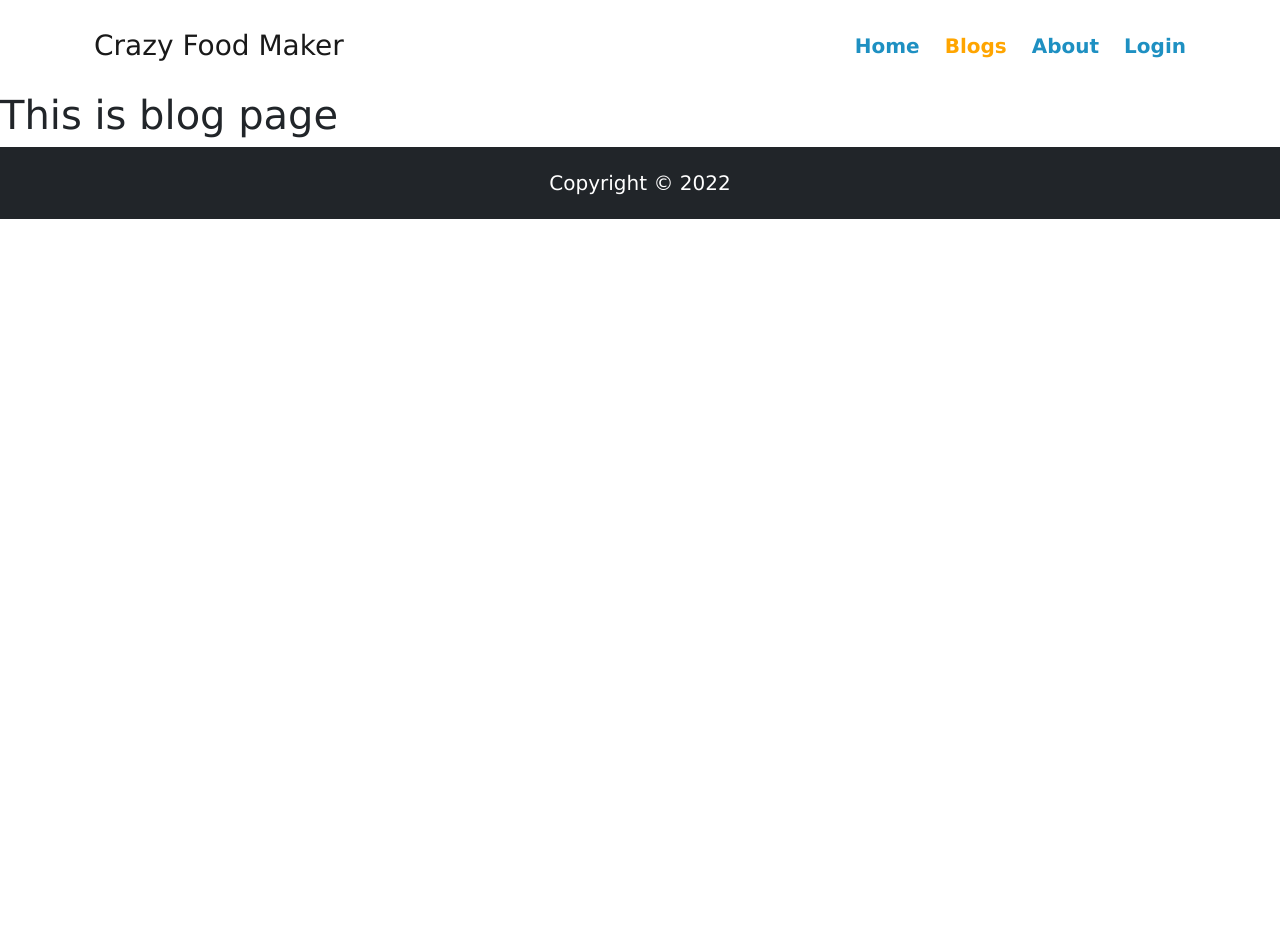
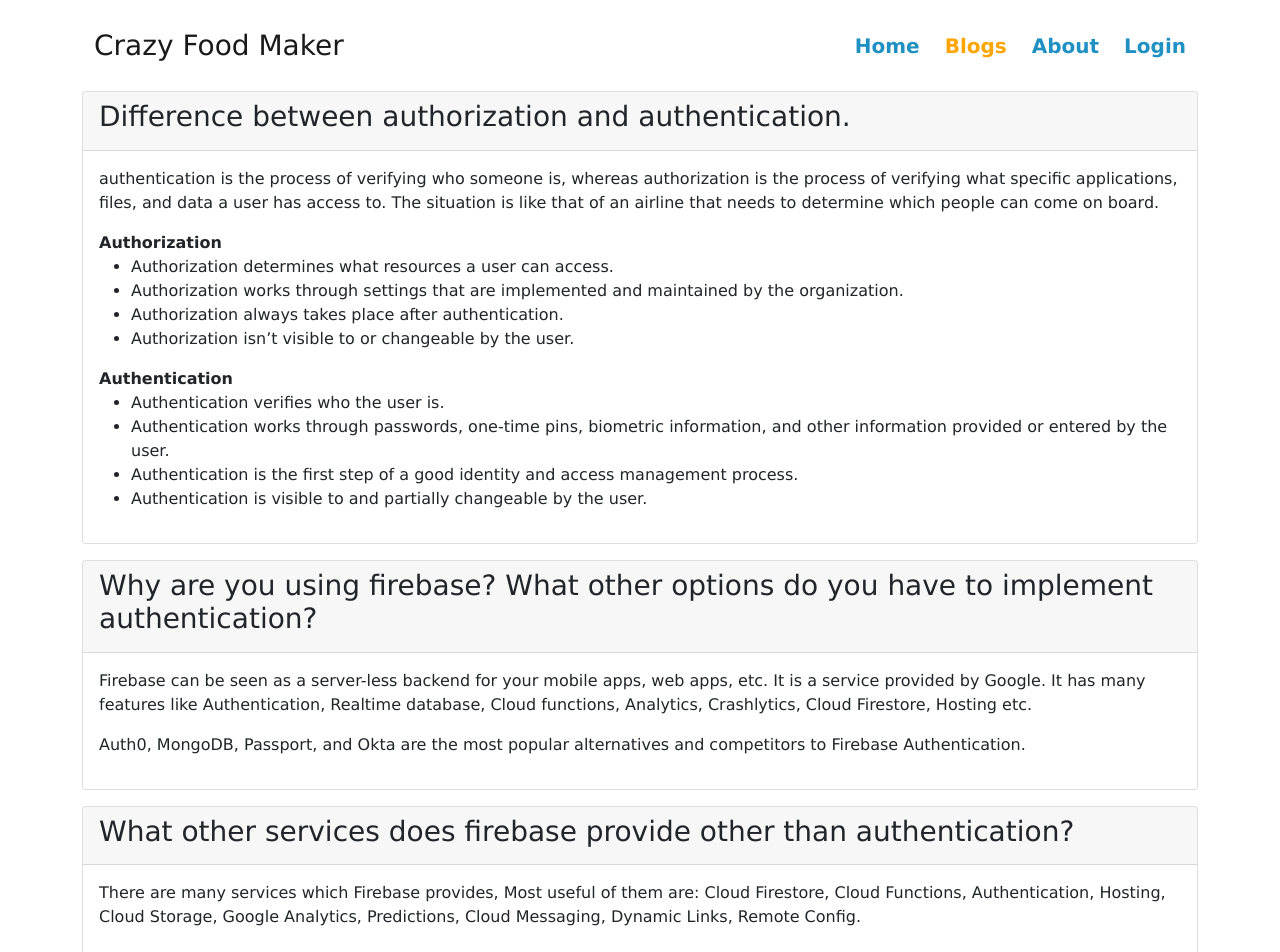
Before and after one commit to Sohailul/crazy-food-maker, a React (Create React App) app: page /blogs in a window 1280 px wide. Shown: the top 952 px of the page. Before the commit the page ends 800 px from the top, so only its background shows below. Built offline with nearby package versions, Linux system fonts and the light colour scheme; no server answers.

Commit message:
Blogs component updated

```diff
--- a/src/App.js
+++ b/src/App.js
@@ -11,23 +11,28 @@
 import Checkout from './components/Checkout/Checkout';
 import Login from './components/Login/Login';
 import Register from './components/Register/Register';
+import RequireAuth from './components/Login/RequireAuth';
 
 function App() {
   return (
     <div className="App">
       <Header></Header>
       <Routes>
-        <Route path='/' element={<Home/>}></Route>
-        <Route path='/slider' element={<Slider/>}></Route>
-        <Route path='/services' element={<Services/>}></Route>
-        <Route path='/blogs' element={<Blogs/>}></Route>
-        <Route path='/about' element={<About/>}></Route>
-        <Route path='/checkout' element={<Checkout/>}></Route>
-        <Route path='/login' element={<Login/>}></Route>
-        <Route path='/register' element={<Register/>}></Route>
-        <Route path='*' element={<NotFound/>}></Route>
+        <Route path='/' element={<Home />}></Route>
+        <Route path='/slider' element={<Slider />}></Route>
+        <Route path='/services' element={<Services />}></Route>
+        <Route path='/blogs' element={<Blogs />}></Route>
+        <Route path='/about' element={<About />}></Route>
+        <Route path='/checkout' element={
+          <RequireAuth>
+            <Checkout />
+          </RequireAuth>
+        }></Route>
+        <Route path='/login' element={<Login />}></Route>
+        <Route path='/register' element={<Register />}></Route>
+        <Route path='*' element={<NotFound />}></Route>
       </Routes>
-      <Footer/>
+      <Footer />
     </div>
   );
 }
--- a/src/components/Blogs/Blogs.js
+++ b/src/components/Blogs/Blogs.js
@@ -2,8 +2,74 @@
 
 const Blogs = () => {
     return (
-        <div>
-            <h1>This is blog page</h1>
+        <div class="container">
+            <div className='card'>
+                <div className='card-header'>
+                    <h3>Difference between authorization and authentication.</h3>
+                </div>
+                <div className='card-body'>
+                    <p>authentication is the process of verifying who someone is, whereas authorization is the process of verifying what specific applications, files, and data a user has access to. The situation is like that of an airline that needs to determine which people can come on board.</p>
+                    <div>
+                        <p>
+                            <b>Authorization</b>
+                            <br/>
+                            <p>
+                                <ul>
+                                <li>Authorization determines what resources a user can access.</li>
+                                <li>Authorization works through settings that are implemented and maintained by the organization.</li>
+                                <li>Authorization always takes place after authentication.</li>
+                                <li>Authorization isn’t visible to or changeable by the user.</li>
+                                </ul>
+                            </p>
+                        </p>
+                    </div>
+
+                    <div>
+                        <p>
+                            <b>Authentication</b>
+                            <br/>
+                            <p>
+                                <ul>
+                                <li>Authentication verifies who the user is.</li>
+                                <li>Authentication works through passwords, one-time pins, biometric information, and other information provided or entered by the user.</li>
+                                <li>Authentication is the first step of a good identity and access management process.</li>
+                                <li>Authentication is visible to and partially changeable by the user.</li>
+                                </ul>
+                            </p>
+                        </p>
+                    </div>
+                </div>
+            </div>
+            <div className='card mt-3'>
+                <div className='card-header'>
+                    <h3>Why are you using firebase? What other options do you have to implement authentication?</h3>
+                </div>
+                <div className='card-body'>
+                    <p>Firebase can be seen as a server-less backend for your mobile apps, web apps, etc. It is a service provided by Google. It has many features like Authentication, Realtime database, Cloud functions, Analytics, Crashlytics, Cloud Firestore, Hosting etc.</p>
+                    <p>Auth0, MongoDB, Passport, and Okta are the most popular alternatives and competitors to Firebase Authentication.</p>
+                </div>
+            </div>
+            <div className='card mt-3 mb-5'>
+                <div className='card-header'>
+                    <h3>What other services does firebase provide other than authentication?</h3>
+                </div>
+                <div className='card-body'>
+                    <p>
+                    There are many services which Firebase provides, Most useful of them are:
+
+                    Cloud Firestore,
+                    Cloud Functions,
+                    Authentication,
+                    Hosting,
+                    Cloud Storage,
+                    Google Analytics,
+                    Predictions,
+                    Cloud Messaging,
+                    Dynamic Links,
+                    Remote Config.
+                    </p>
+                </div>
+            </div>
         </div>
     );
 };
--- a/src/components/Login/Login.js
+++ b/src/components/Login/Login.js
@@ -44,7 +44,7 @@
 
     return (
         <div className='register w-50 mx-auto mt-5 '>
-            <h2 className='text-center'>Please Login</h2>
+            <h2 className='text-center mb-5'>Please Login</h2>
             <form onSubmit={handleLogin}>
                 <div class="form-group fs-5">
                     <input ref={emailRef} type="email" name='email' class="form-control p-3 fs-5" placeholder="Enter email" />
--- /dev/null
+++ b/src/components/Login/RequireAuth.js
@@ -0,0 +1,17 @@
+import React from 'react';
+import { useAuthState } from 'react-firebase-hooks/auth';
+import { Navigate, useLocation } from 'react-router-dom';
+import auth from '../../firebase.init';
+
+const RequireAuth = ({children}) => {
+    const [user] = useAuthState(auth);
+    const location = useLocation();
+
+    if(!user){
+        return <Navigate to="/login" state={{ from: location }} replace />;
+    }
+
+    return children;
+};
+
+export default RequireAuth;
```
